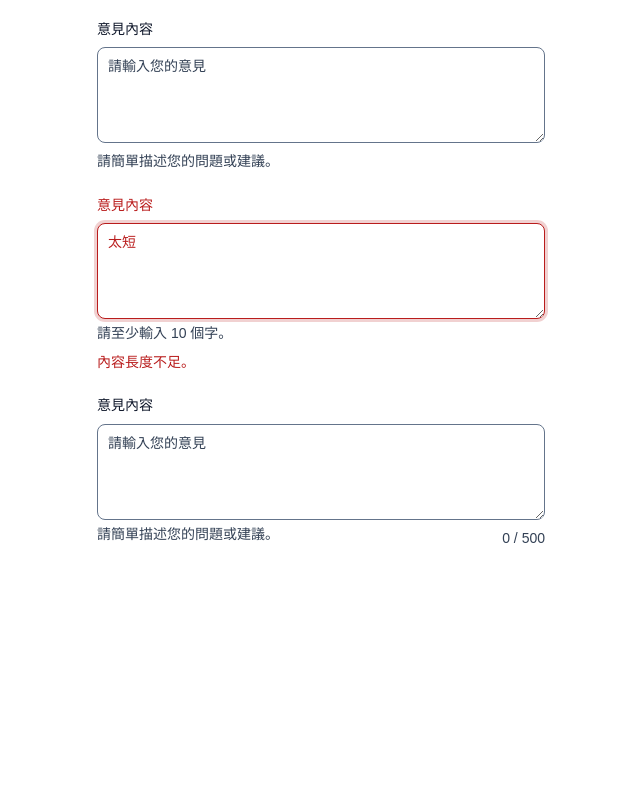
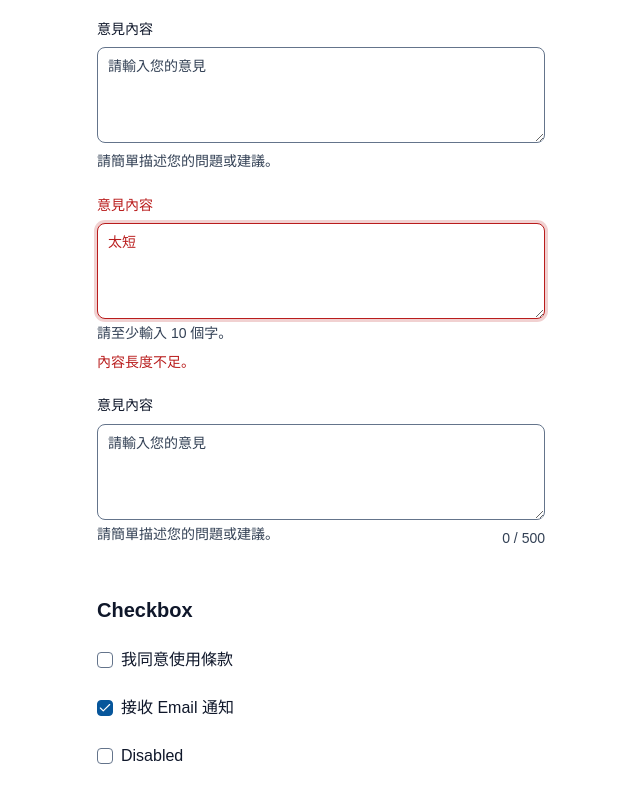
Before and after one commit to sufyspace/ui-kit-a11y, a React (Vite) app: page / in a window 1280 px wide. Shown: the part 3131-3931 px from the top of the page, without its empty margins (31-671 px from the left). Before the commit the page ends 3711 px from the top, so only its background shows below. Built offline with nearby package versions, Linux system fonts and the light colour scheme.

Commit message:
feat: add checkbox component

```diff
--- a/src/App.tsx
+++ b/src/App.tsx
@@ -2,6 +2,7 @@ import { Button } from "@/components/ui/button"
 import { Field, FieldDescription, FieldError, FieldLabel } from "@/components/ui/field"
 import { Input } from "@/components/ui/input"
 import { Textarea } from "@/components/ui/textarea"
+import { Checkbox } from "@/components/ui/checkbox"
 import { Search, Plus, Save, Trash2 } from "lucide-react"
 import {useState} from "react";
 
@@ -493,6 +494,42 @@ function App() {
                         </div>
                     </Field>
                 </section>
+
+                <section className="mt-12 max-w-md space-y-6">
+                    <h2 className="text-xl font-semibold">
+                        Checkbox
+                    </h2>
+
+                    <div className="flex items-center gap-2">
+                        <Checkbox id="terms" />
+
+                        <label htmlFor="terms">
+                            我同意使用條款
+                        </label>
+                    </div>
+
+                    <div className="flex items-center gap-2">
+                        <Checkbox
+                            id="newsletter"
+                            defaultChecked
+                        />
+
+                        <label htmlFor="newsletter">
+                            接收 Email 通知
+                        </label>
+                    </div>
+
+                    <div className="flex items-center gap-2">
+                        <Checkbox
+                            id="disabled-checkbox"
+                            disabled
+                        />
+
+                        <label htmlFor="disabled-checkbox">
+                            Disabled
+                        </label>
+                    </div>
+                </section>
             </div>
         </main>
     )
--- /dev/null
+++ b/src/components/ui/checkbox.tsx
@@ -0,0 +1,59 @@
+import { Checkbox as CheckboxPrimitive } from "@base-ui/react/checkbox"
+import { cn } from "cn"
+import { CheckIcon } from "lucide-react"
+
+function Checkbox({
+                    className,
+                    ...props
+                  }: CheckboxPrimitive.Root.Props) {
+  return (
+      <CheckboxPrimitive.Root
+          data-slot="checkbox"
+          data-cui-slot="checkbox"
+          className={cn(
+              "peer relative flex size-4 shrink-0 items-center justify-center",
+              "rounded-[4px] border border-input bg-background",
+              "transition-colors outline-none",
+
+              "after:absolute after:-inset-x-3 after:-inset-y-2",
+
+              "focus-visible:border-ring",
+              "focus-visible:ring-3",
+              "focus-visible:ring-ring/50",
+
+              "disabled:cursor-not-allowed",
+              "disabled:opacity-50",
+
+              "aria-invalid:border-destructive",
+              "aria-invalid:ring-3",
+              "aria-invalid:ring-destructive/20",
+              "aria-invalid:aria-checked:border-primary",
+              "dark:aria-invalid:border-destructive/50",
+              "dark:aria-invalid:ring-destructive/40",
+
+              "data-checked:border-primary",
+              "data-checked:bg-primary",
+              "data-checked:text-primary-foreground",
+              "dark:data-checked:bg-primary",
+
+              "group-has-disabled/field:opacity-50",
+              "group-has-[:focus-visible]/field-label:ring-0",
+              "group-has-[:focus-visible]/field-label:not-data-checked:border-input",
+              "group-has-[:focus-visible]/field-label:data-checked:border-primary",
+
+              className
+          )}
+          {...props}
+      >
+        <CheckboxPrimitive.Indicator
+            data-slot="checkbox-indicator"
+            data-cui-slot="checkbox-indicator"
+            className="grid place-content-center text-current transition-none [&>svg]:size-3.5"
+        >
+          <CheckIcon />
+        </CheckboxPrimitive.Indicator>
+      </CheckboxPrimitive.Root>
+  )
+}
+
+export { Checkbox }
```
